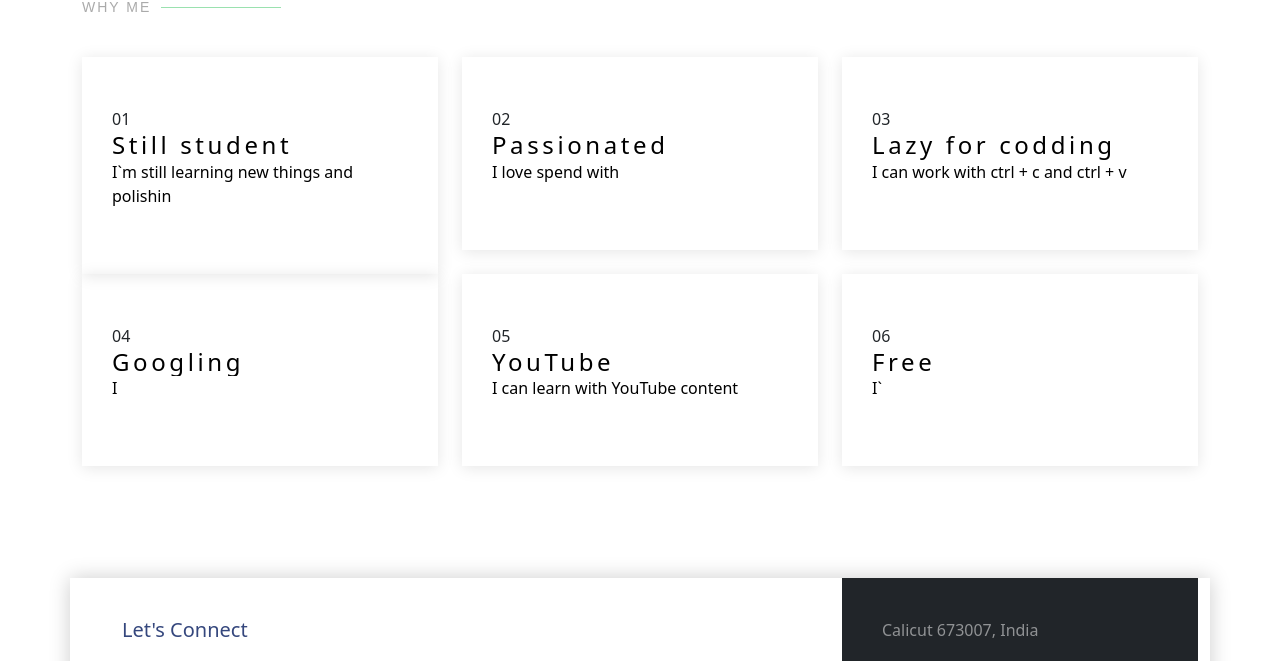
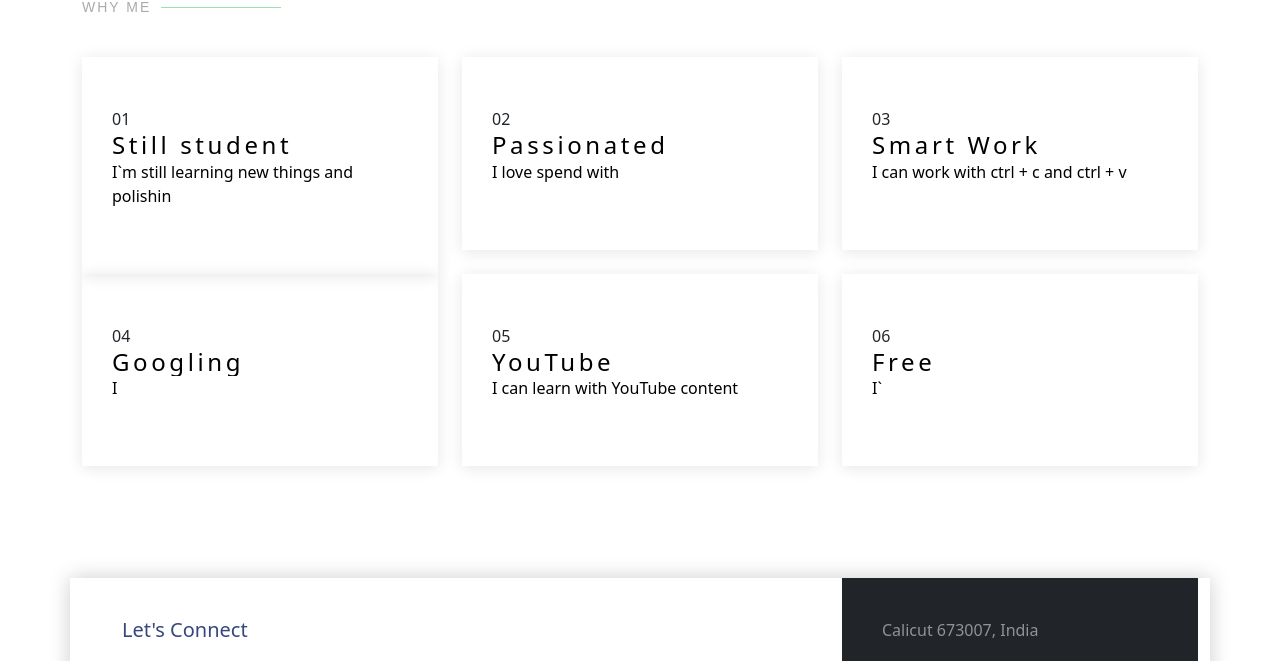
Before and after one commit to amjadcp/portfolio, a plain HTML site: page index.html in a window 1280 px wide. Shown: the part 1016-1677 px from the top of the page. Drawn offline with nearby package versions, Linux system fonts and the light colour scheme.

Commit message:
achivements

```diff
--- a/index.html
+++ b/index.html
@@ -132,7 +132,7 @@
           <div class="col-lg-4 mt-4 mt-lg-0">
             <div class="box">
               <span>03</span>
-              <h4 class="typewriter">Lazy for codding</h4>
+              <h4 class="typewriter">Smart Work</h4>
               <p class="typewrite" data-type='["I can work with ctrl + c and ctrl + v"]'></p>
             </div>
           </div>
```
